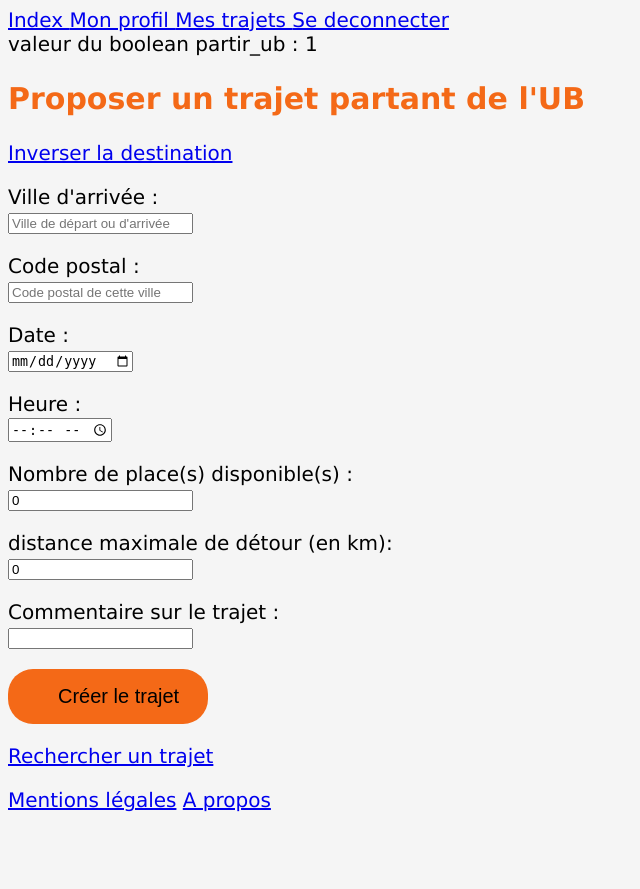
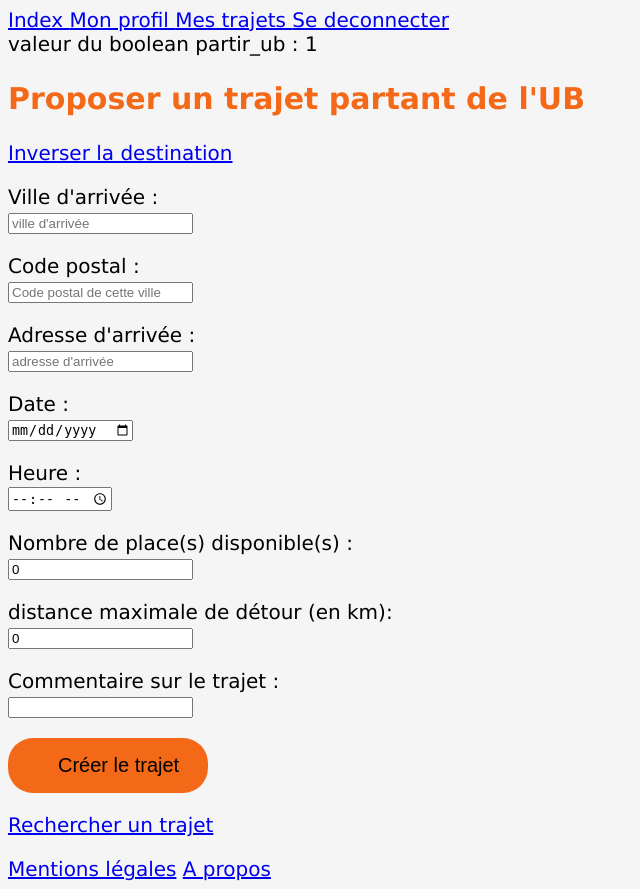
Before and after one commit to davidgolay/Ub-Covoit, a PHP site: page /createTrajet.php?partir_ub=1 in a window 1280 px wide. Shown: the whole page, without its empty margins (0-640 px from the left). Before the commit the page ends 812 px from the top, so only its background shows below. Run offline with PHP 8.4, Linux system fonts and the light colour scheme; the visitor is signed in with stand-in values (Sample User, id 1).

Commit message:
Update createTrajet.php
champ bdd fonctionnel:

- adresse
- com

text switch amélioré:
- placeholder dynamiques
- label dynamiques

```diff
--- a/createTrajet.php
+++ b/createTrajet.php
@@ -11,8 +11,12 @@ if($_GET['partir_ub']<=1 AND $_GET['partir_ub']>=0)
         $switch_dest = 'createTrajet.php?partir_ub=1';
         // affichage de texte différents selon la valeur d u boolean partir_ub
         // ici cas trajet arrivant à l'UB
-        $txt_destination = 'Ville de départ : ';
         $txt_main = 'Proposer un trajet arrivant à l'."'". 'UB';
+        $txt_ville = 'Ville de départ : ';
+        $txt_adresse = 'Adresse de départ : ';
+        $txt_placeholder_ville = 'ville de départ';
+        $txt_placeholder_adresse = 'adresse de départ';
+
     }
     else
     {
@@ -21,7 +25,11 @@ if($_GET['partir_ub']<=1 AND $_GET['partir_ub']>=0)
         // affichage de texte différents selon la valeur d u boolean partir_ub
         // ici : cas trajet partant de l'UB
         $txt_main = 'Proposer un trajet partant de l'."'". 'UB';
-        $txt_destination = 'Ville d'."'".'arrivée : ';
+        $txt_ville = 'Ville d'."'".'arrivée : ';
+        $txt_adresse = 'Adresse d'."'".'arrivée :';
+        $txt_placeholder_ville = 'ville d'."'".'arrivée';
+        $txt_placeholder_adresse = 'adresse d'."'".'arrivée';
+
     }
     echo 'valeur du boolean partir_ub : '. $partir_ub;
 }
@@ -34,6 +42,7 @@ if(isset($_POST['proposer']))
 {
     $ville_nom_reel = htmlspecialchars($_POST['ville_nom']);
     $ville_code_postal = htmlspecialchars($_POST['code_postal']);
+    $adresse = htmlspecialchars($_POST['adresse']);
     $com = htmlspecialchars($_POST['com']);
     $rayon = htmlspecialchars($_POST['rayon']);
     $date = $_POST['date'];
@@ -76,8 +85,8 @@ if(isset($_POST['proposer']))
             }
         }
 
-        $insertTrajet = $bdd->prepare("INSERT INTO trajet(id_user, datetime_trajet, partir_ub, id_ville, com) VALUES(?, ?, ?, ?, ?)");
-        $insertTrajet->execute(array($_SESSION['id'], $datetime, $partir_ub, $id_ville['id_ville'], $com));
+        $insertTrajet = $bdd->prepare("INSERT INTO trajet(id_user, datetime_trajet, partir_ub, id_ville, adresse, com) VALUES(?, ?, ?, ?, ?, ?)");
+        $insertTrajet->execute(array($_SESSION['id'], $datetime, $partir_ub, $id_ville['id_ville'], $adresse, $com));
         $erreur ="trajet ajouté!";
 
     }
@@ -95,12 +104,16 @@ if(isset($_POST['proposer']))
     <div><a href="<?php echo $switch_dest;?>">Inverser la destination</a></div>
     <div>
     <p>
-        <label><?php echo $txt_destination;?></label></br>
-        <input type="text" name="ville_nom" placeholder="Ville de départ ou d'arrivée" value="<?php if(isset($ville_nom_reel)) {echo $ville_nom_reel; }?>"/></br>
+        <label><?php echo $txt_ville;?></label></br>
+        <input type="text" name="ville_nom" placeholder="<?php echo $txt_placeholder_ville; ?>" value="<?php if(isset($ville_nom_reel)) {echo $ville_nom_reel; }?>"/></br>
     </p>
     <p>
         <label>Code postal :</label></br>
         <input type="text" name="code_postal" placeholder="Code postal de cette ville" value="<?php if(isset($ville_code_postal)) {echo $ville_code_postal; }?>"/></br>
+    </p>
+    <p>
+        <label><?php echo $txt_adresse;?></label></br>
+        <input type="text" name="adresse" placeholder="<?php echo $txt_placeholder_adresse; ?>" value="<?php if(isset($ville_code_postal)) {echo $ville_code_postal; }?>"/></br>
     </p>
     <p>
         <label>Date :</label></br>
@@ -127,7 +140,7 @@ if(isset($_POST['proposer']))
     <?php
         if(isset($erreur))
         {
-            echo '<font color="red">'. $erreur;
+            echo '<div class="error">'. $erreur . '</div>';
         };
     ?>
     <p><input type="submit" name="proposer" value="Créer le trajet"/></p>
```
